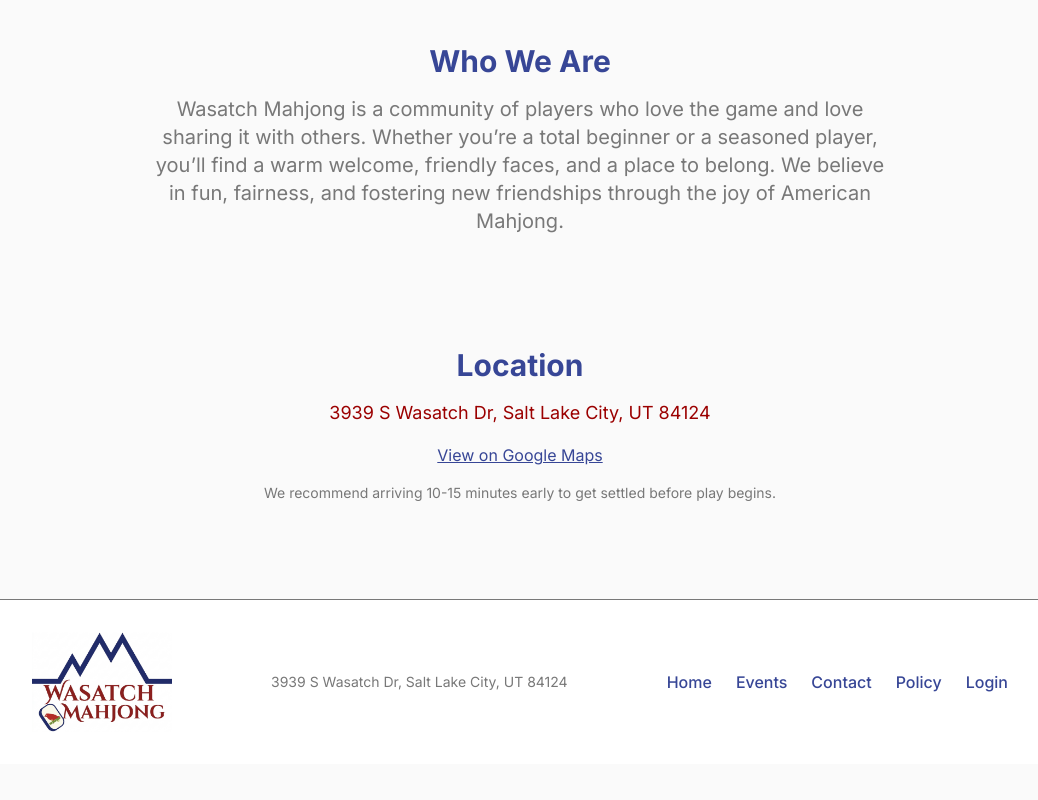
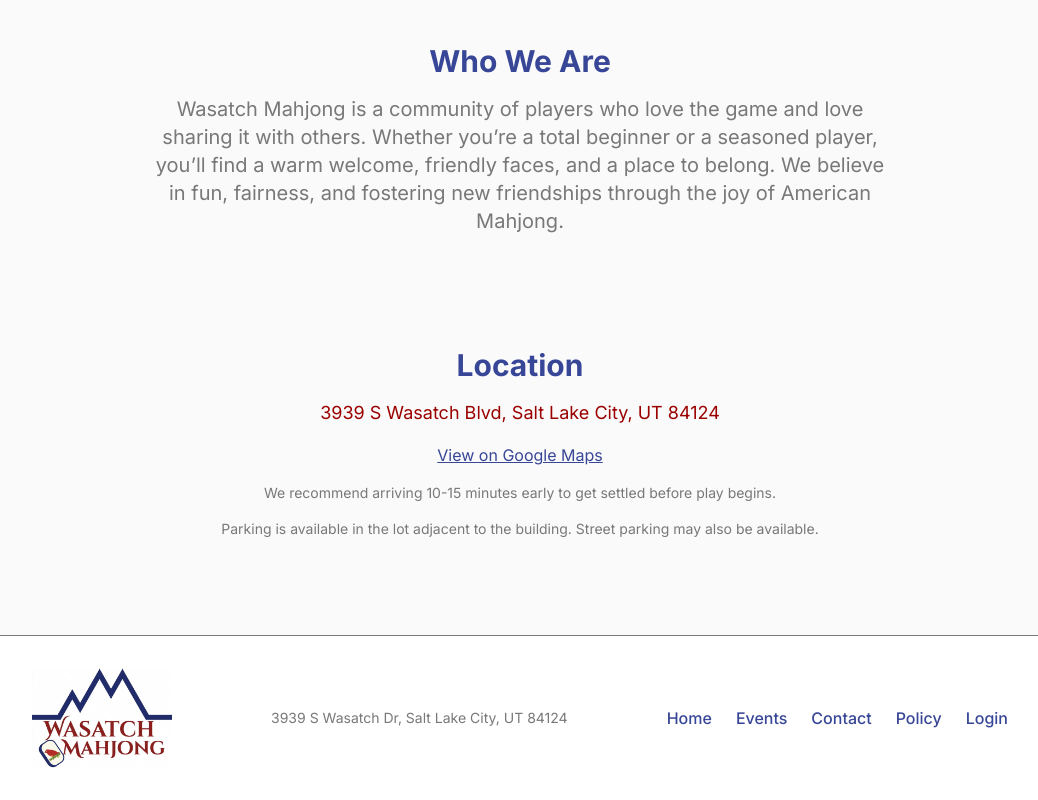
Before and after one commit to Churro1/wasatch-mahjong, a Next.js app: page / in a window 1280 px wide. Shown: the part 822-1622 px from the top of the page, without its empty margins (120-1158 px from the left). Before the commit the page ends 1586 px from the top, so only its background shows below. Built offline with nearby package versions, Linux system fonts and the light colour scheme; no server answers; the database is empty.

Commit message:
1.0.3 main page info update

```diff
--- a/app/page.tsx
+++ b/app/page.tsx
@@ -154,7 +154,7 @@ export default function Home() {
       <section className="w-full max-w-3xl mx-auto py-12 px-4 text-center">
         <h2 className="font-serif text-2xl md:text-3xl font-bold text-[color:var(--wasatch-blue)] mb-4">Location</h2>
         <p className="text-lg text-[color:var(--wasatch-red)] font-sans mb-2">
-          <span>3939 S Wasatch Dr, Salt Lake City, UT 84124</span>
+          <span>3939 S Wasatch Blvd, Salt Lake City, UT 84124</span>
         </p>
         <a
           href="https://maps.app.goo.gl/Kj5bom52uh6Vy2DG8?g_st=ic"
@@ -167,6 +167,9 @@ export default function Home() {
         <div className="text-sm text-[color:var(--wasatch-gray)] mt-4">
           We recommend arriving 10-15 minutes early to get settled before play begins.
         </div>
+        <div className="text-sm text-[color:var(--wasatch-gray)] mt-4">
+          Parking is available in the lot adjacent to the building. Street parking may also be available.
+        </div>
       </section>
     </div>
   );
```
